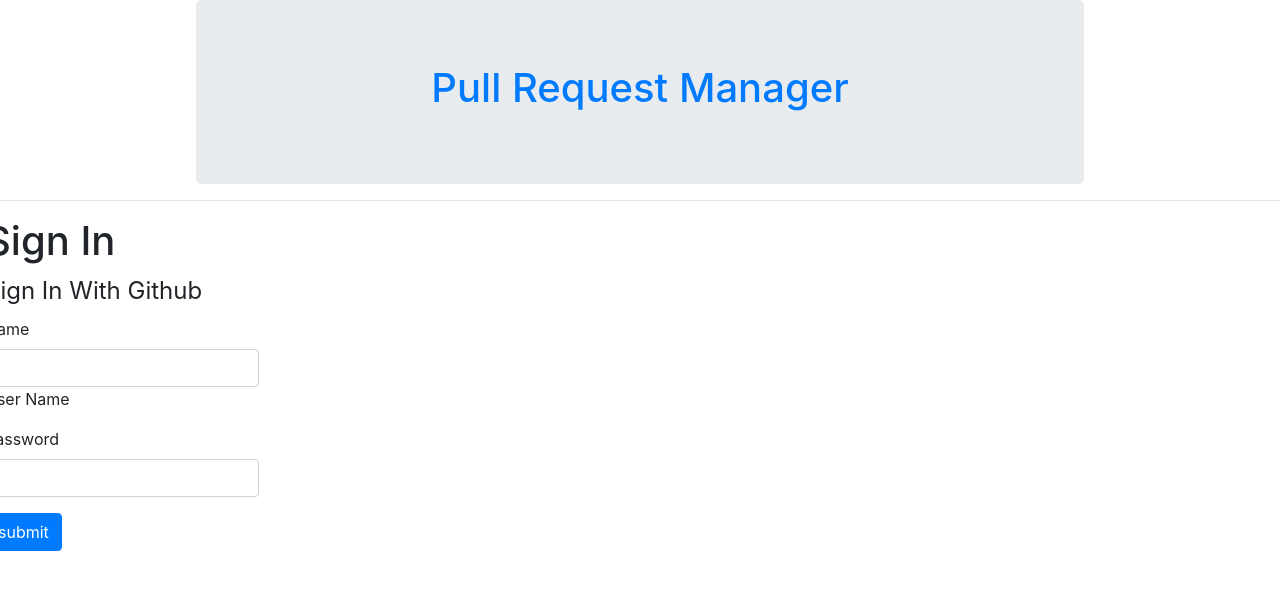
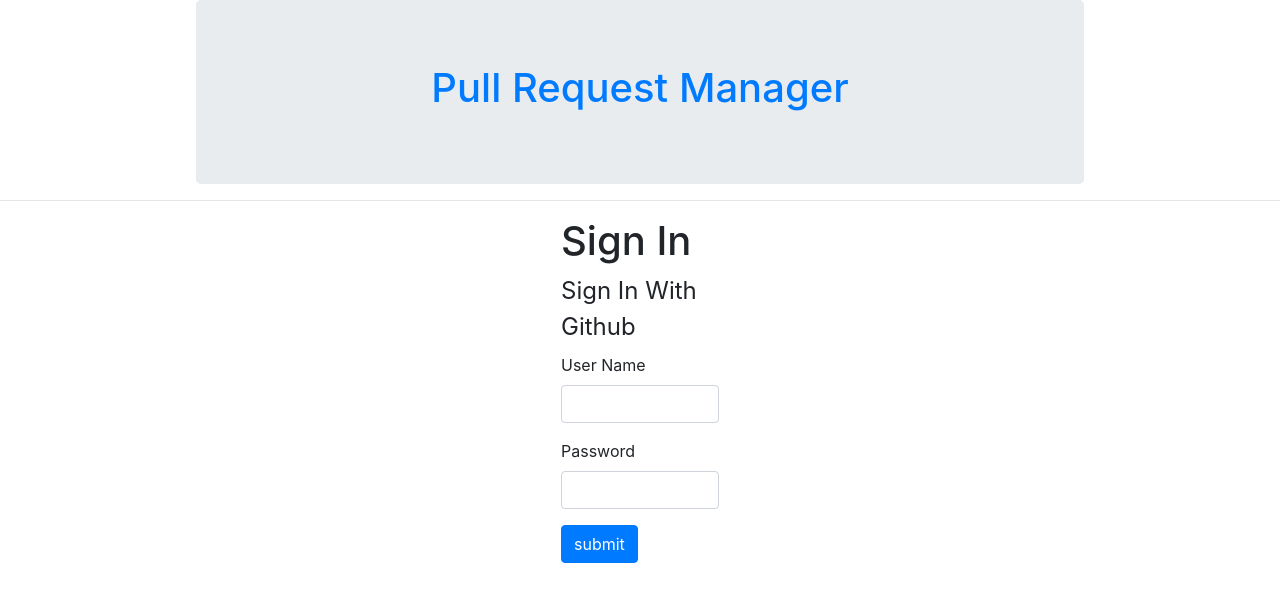
Before and after one commit to kmn5409/INFO_2602_Project, a Flask app: template templates/login.html in a window 1280 px wide. Shown: the top 602 px of the page. Run offline with Flask 2, Linux system fonts and the light colour scheme; the template is opened without the code that fills it, so the values that code supplies are empty; data comes from the database, SQL or seed files in the repository; some libraries are stand-ins or nearby versions.

Commit message:
Add files via upload

```diff
--- a/templates/login.html
+++ b/templates/login.html
@@ -1,6 +1,6 @@
 {% extends "base.html" %}
 {% block content %}
-<div>
+<div style="margin:auto; width: 10%">
         <div class="row">
         <div>
             <h1>Sign In</h1>
@@ -11,9 +11,8 @@
             <legend>Sign In With Github</legend>
             <form id="createForm">
               <div class="form-group">
-                <label for="nameText" class="bmd-label-floating">Name</label>
+                <label for="nameText" class="bmd-label-floating">User Name</label>
                 <input type="text" name="name" class="form-control" id="nameText">
-                <span class="bmd-help">User Name</span>
               </div>
               <div class="form-group">
                 <label for="passwordText" class="bmd-label-floating">Password</label>
@@ -36,7 +35,7 @@
                 let xhr = new XMLHttpRequest();
                 xhr.onreadystatechange = function() {
                   if (this.readyState == 4 && this.status == 200) {
-                    callback(JSON.parse('{"name":"keanu"}'));//any function passed will be called with the requestd data passed to it
+                    callback();//any function passed will be called with the requestd data passed to it
                   }
                 };
                 xhr.open("GET", url);
@@ -46,7 +45,7 @@
                 let xhr = new XMLHttpRequest();
                 xhr.onreadystatechange = function() {
                   if (this.readyState == 4 && this.status == 200) {
-                    callback(JSON.parse(this.responseText));//IMPORTANT json string must be convertd to js object
+                    callback((window.location.href=`${host}/api`));//IMPORTANT json string must be convertd to js object
                   }
                 };
                 xhr.open("POST", url);
```
